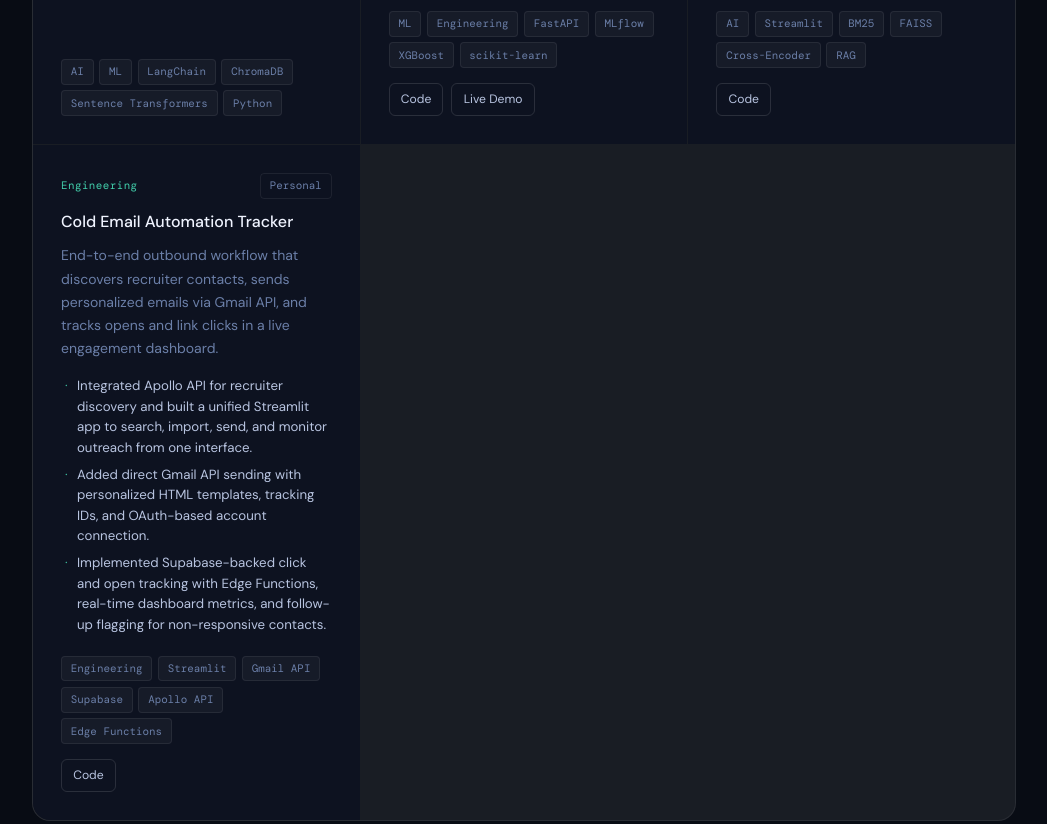
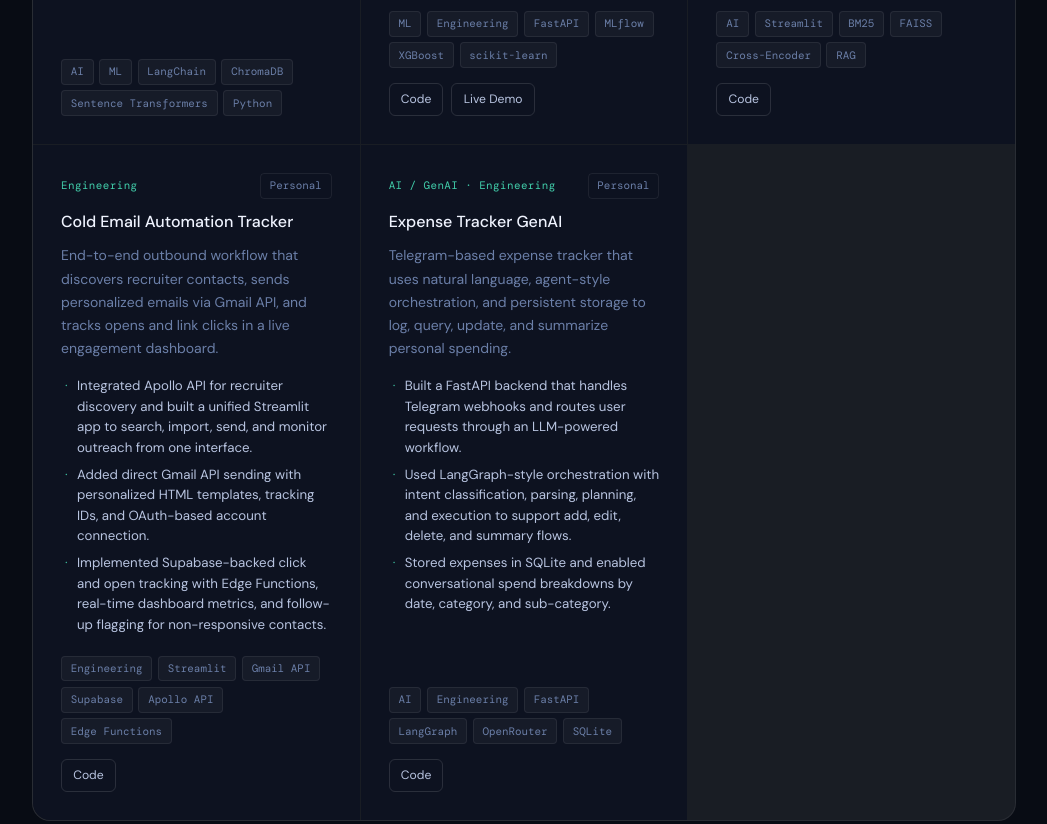
Before and after one commit to santhoshprathik1530/My-Portfolio-Website, a plain HTML site: page index.html in a window 1280 px wide. Shown: the part 6004-6828 px from the top of the page, without its empty margins (116-1163 px from the left). Drawn offline with nearby package versions, Linux system fonts and the light colour scheme; a web font is replaced by a local one.

Commit message:
Add Expense Tracker GenAI project

```diff
--- a/index.html
+++ b/index.html
@@ -473,6 +473,26 @@
                   <a href="https://github.com/santhoshprathik1530/cold-emails-automation" target="_blank" rel="noopener">Code</a>
                 </div>
               </article>
+
+              <article class="proj-card reveal" data-tags="ai engineering">
+                <div class="proj-header">
+                  <div class="proj-cat">AI / GenAI · Engineering</div>
+                  <div class="proj-company">Personal</div>
+                </div>
+                <h3>Expense Tracker GenAI</h3>
+                <p>Telegram-based expense tracker that uses natural language, agent-style orchestration, and persistent storage to log, query, update, and summarize personal spending.</p>
+                <ul>
+                  <li>Built a FastAPI backend that handles Telegram webhooks and routes user requests through an LLM-powered workflow.</li>
+                  <li>Used LangGraph-style orchestration with intent classification, parsing, planning, and execution to support add, edit, delete, and summary flows.</li>
+                  <li>Stored expenses in SQLite and enabled conversational spend breakdowns by date, category, and sub-category.</li>
+                </ul>
+                <div class="proj-tags">
+                  <span>AI</span><span>Engineering</span><span>FastAPI</span><span>LangGraph</span><span>OpenRouter</span><span>SQLite</span>
+                </div>
+                <div class="proj-links">
+                  <a href="https://github.com/santhoshprathik1530/expense-tracker-genai" target="_blank" rel="noopener">Code</a>
+                </div>
+              </article>
             </div>
           </div>
         </div>
```
Also changed, not shown: 1 other file.
